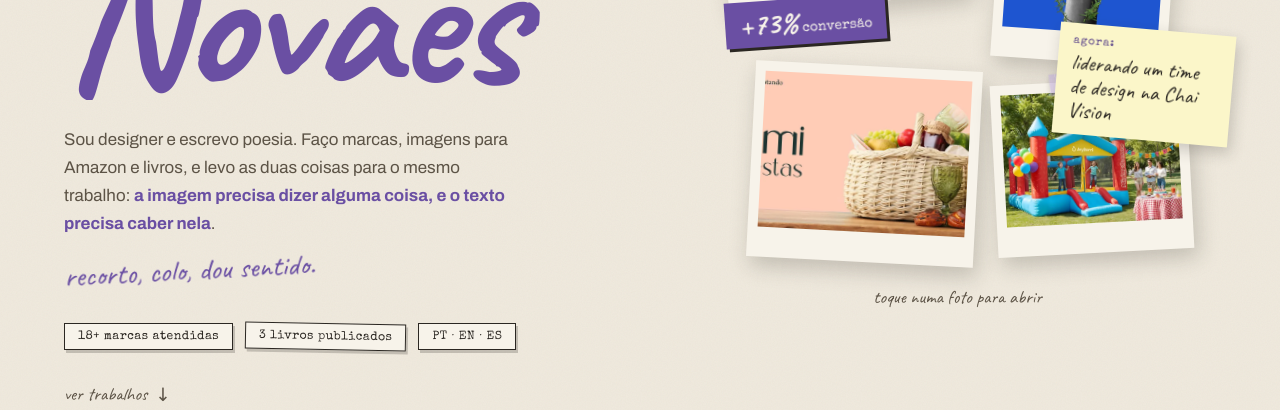
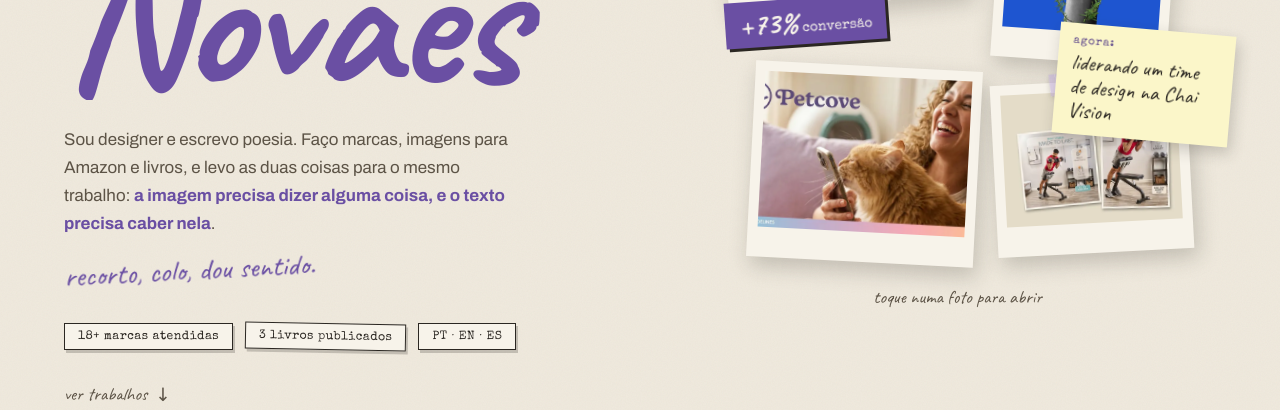
Before and after one commit to MagBluu/beatriznovaes, a plain HTML site: page index.html in a window 1280 px wide. Shown: the part 390-800 px from the top of the page. Drawn offline with nearby package versions, Linux system fonts and the light colour scheme.

Commit message:
Mesa: Petcove e SculptTrainer, bilhete menor no celular, Tecnólogo em Design Gráfico
Co-Authored-By: Claude Opus 5.5 <noreply@anthropic.com>
Claude-Session: https://claude.ai/code/session_018xfTGGNZYmz9VXc6WYj8pt

```diff
--- a/index.html
+++ b/index.html
@@ -562,7 +562,7 @@ nav a.cur::after{width:100%}
 @keyframes popS{from{opacity:0;transform:scale(.4)}to{opacity:1;transform:rotate(-4deg)}}
 @keyframes popN{from{opacity:0;transform:scale(.4)}to{opacity:1;transform:rotate(5deg)}}
 body.intro .dk,body.intro .dk-stat,body.intro .dk-note,body.intro .dk-hint{animation-play-state:paused}
-@media(max-width:900px){.desk{justify-self:center;max-width:460px;margin-top:10px}.dk-note{right:0;font-size:1.1rem;width:44%}}
+@media(max-width:900px){.desk{justify-self:center;max-width:460px;margin-top:10px}.dk-note{right:2%;top:50%;font-size:.95rem;width:34%;padding:8px 10px}.dk-note .nk{font-size:.6rem}}
 @media(hover:none){.dk-hint .dsk{display:none}}@media(hover:hover){.dk-hint .tch{display:none}}
 @media (prefers-reduced-motion:reduce){.dk,.dk-stat,.dk-note,.dk-hint{animation:none;opacity:1}}
 
@@ -698,8 +698,8 @@ button:active,.copy:active,.arr:active{transform:scale(.96)}
     <div class="hero-right desk" id="desk" aria-label="Mesa de trabalho">
       <figure class="dk" data-p="spin" style="--x:4%;--y:2%;--w:47%;--r:-5deg;--d:.35s"><span class="tape"></span><img src="imagens/web/spin-new-03.webp" alt="Lifepro Spinergy" draggable="false"></figure>
       <figure class="dk" data-p="livro" style="--x:58%;--y:3%;--w:34%;--r:4deg;--d:.5s"><span class="tape gold"></span><img src="imagens/web/livro-capa.webp" alt="Tudo que Habita em Mim" draggable="false"></figure>
-      <figure class="dk" data-p="emi" style="--x:10%;--y:54%;--w:44%;--r:3deg;--d:.65s"><img src="imagens/thumbs/emi-01-600.webp" alt="êmi cestas" draggable="false"></figure>
-      <figure class="dk" data-p="mighty" style="--x:57%;--y:57%;--w:38%;--r:-3deg;--d:.8s"><span class="tape"></span><img src="imagens/thumbs/mighty-02-600.webp" alt="Mighty Bounce" draggable="false"></figure>
+      <figure class="dk" data-p="petcove" style="--x:10%;--y:54%;--w:44%;--r:3deg;--d:.65s"><img src="imagens/thumbs/petcove-01-600.webp" alt="Petcove" draggable="false"></figure>
+      <figure class="dk" data-p="sculpt" style="--x:57%;--y:57%;--w:38%;--r:-3deg;--d:.8s"><span class="tape"></span><img src="imagens/thumbs/sculpt-ab-thumb-600.webp" alt="Lifepro SculptTrainer" draggable="false"></figure>
       <span class="dk-stat" style="--d:1.05s"><b>+73%</b> <span data-pt>conversão</span><span data-en>conversion</span></span>
       <span class="dk-note" style="--d:1.2s"><span class="nk"><span data-pt>agora:</span><span data-en>now:</span></span><span data-pt>liderando um time de design na Chai Vision</span><span data-en>leading a design team at Chai Vision</span></span>
       <span class="dk-hint"><span class="dsk"><span data-pt>arraste as fotos · clique para abrir</span><span data-en>drag the photos · click to open</span></span><span class="tch"><span data-pt>toque numa foto para abrir</span><span data-en>tap a photo to open</span></span></span>
@@ -757,7 +757,7 @@ button:active,.copy:active,.arr:active{transform:scale(.96)}
         <p class="tl-k"><span data-pt>texto e pesquisa</span><span data-en>copy &amp; research</span></p><div class="chips"><span class="chip">ChatGPT</span><span class="chip">Claude</span><span class="chip">Gemini</span></div>
       </div>
       <div class="tl-row">
-        <div class="tl-box sm"><h4><span data-pt>Formação</span><span data-en>Education</span></h4><p><span data-pt>Design Gráfico</span><span data-en>Graphic Design</span><br><span class="tl-s">Cruzeiro do Sul</span></p></div>
+        <div class="tl-box sm"><h4><span data-pt>Formação</span><span data-en>Education</span></h4><p><span data-pt>Tecnólogo em Design Gráfico</span><span data-en>Graphic Design (Associate's Degree)</span><br><span class="tl-s">Cruzeiro do Sul</span></p></div>
         <div class="tl-box sm"><h4><span data-pt>Idiomas</span><span data-en>Languages</span></h4><p><span data-pt>Português, inglês e espanhol</span><span data-en>Portuguese, English and Spanish</span></p></div>
       </div>
     </div>
```
